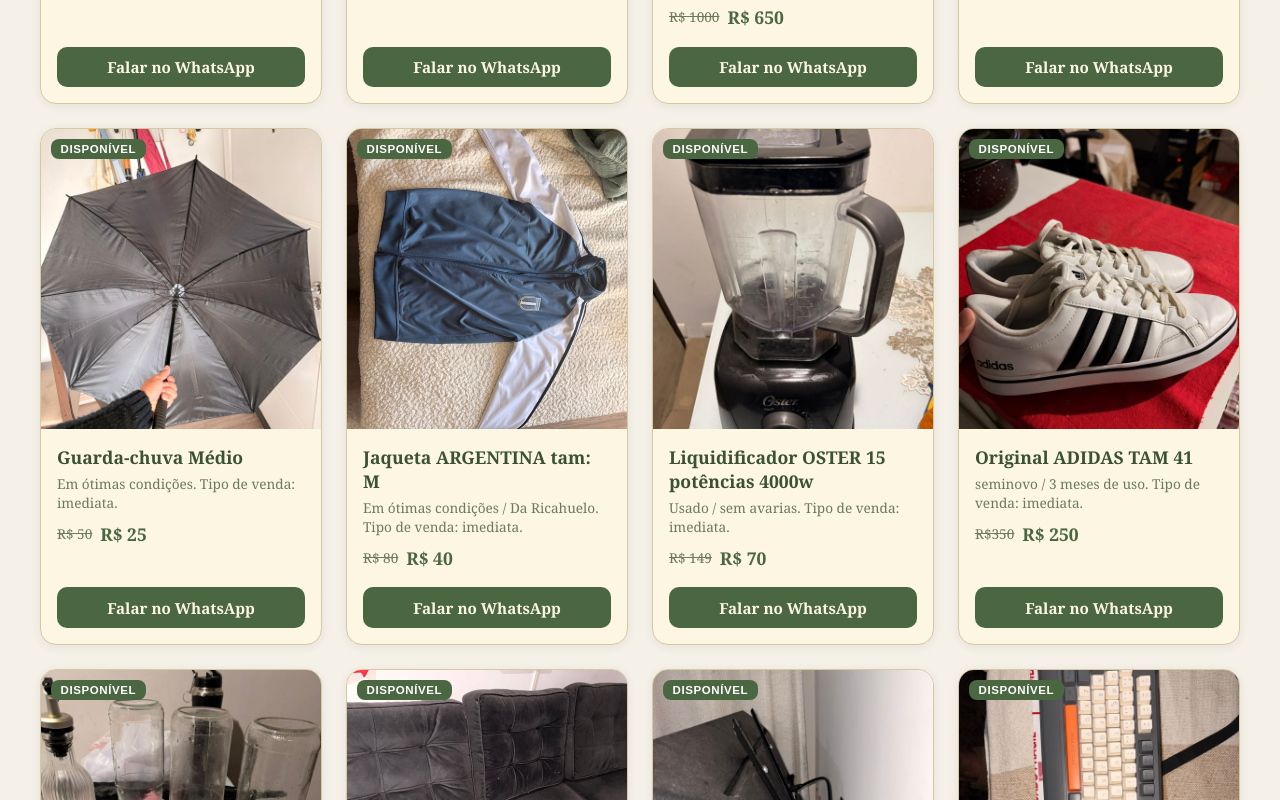
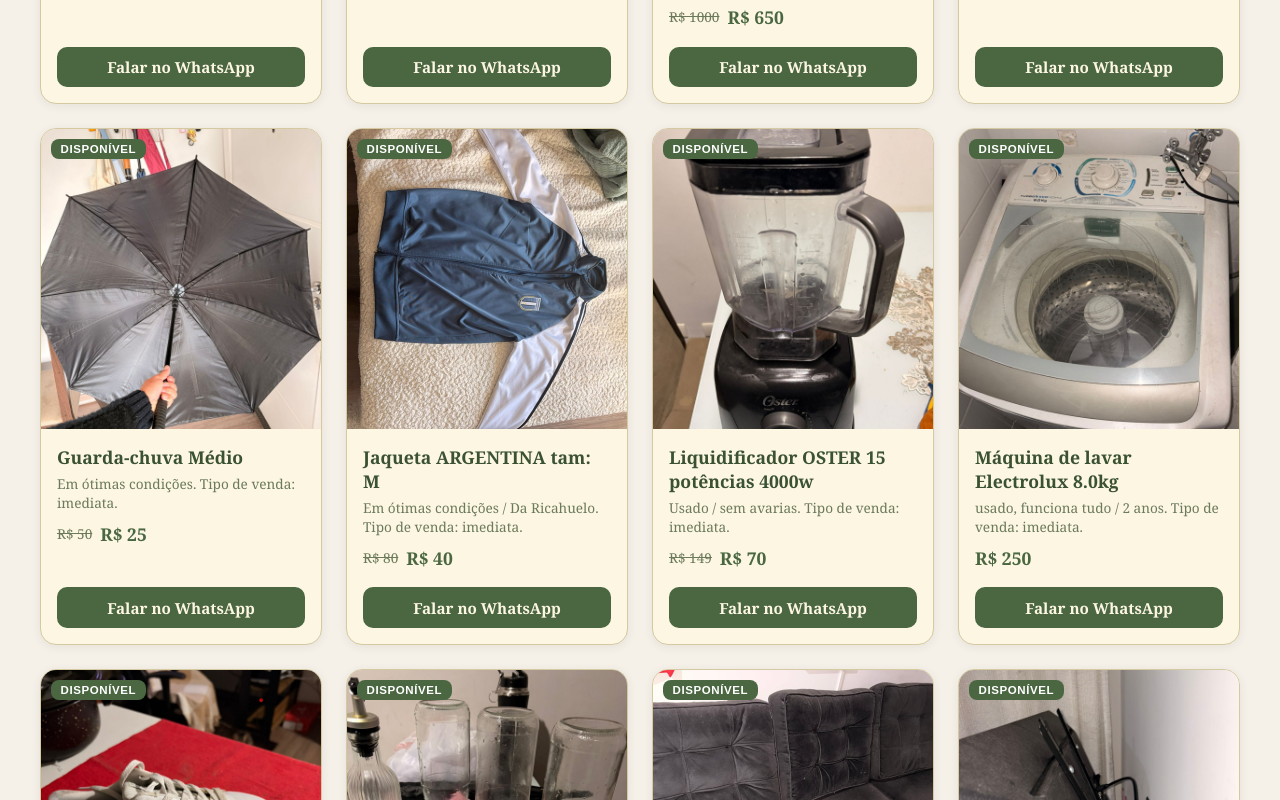
Before and after one commit to Ryaanlucas/bazar, a React (Create React App) app: page / in a window 1280 px wide. Shown: the part 1180-1980 px from the top of the page. Built offline with nearby package versions, Linux system fonts and the light colour scheme.

Commit message:
Update App.js

```diff
--- a/src/App.js
+++ b/src/App.js
@@ -163,7 +163,7 @@ const items = [
   { id: 13, name: "Ventilador WAP 8 Palhetas", description: "seminovo / sem avarias - 9 meses. Tipo de venda: imediata.", originalPrice: "R$ 135", price: "R$ 80", image: "/ventilador.jpeg", tag: "disponível" },
   { id: 14, name: "Fogão Eltrolux 4 bocas com avaria", description: "usado / 1 boca ta com problema e vazando um pouco de gás. Tipo de venda: imediata.", price: "R$ 200", image: "/FOGAO.jpeg", tag: "indisponível", sold: true },
   { id: 15, name: "Original ADIDAS TAM 41", description: "seminovo / 3 meses de uso. Tipo de venda: imediata.", originalPrice: "R$350", price: "R$ 250", image: "/ADIDAS1.jpeg", tag: "disponível" },
-  { id: 16, name: "Máquina de lavar Electrolux 8.0kg", description: "usado, funciona tudo / 2 anos. Tipo de venda: imediata.", price: "R$ 250", image: "/MAQUINA.jpeg", tag: "indisponível", sold: true },
+  { id: 16, name: "Máquina de lavar Electrolux 8.0kg", description: "usado, funciona tudo / 2 anos. Tipo de venda: imediata.", price: "R$ 250", image: "/MAQUINA.jpeg", tag: "disponível"},
   { id: 17, name: "Liquidificador OSTER 15 potências 4000w", description: "Usado / sem avarias. Tipo de venda: imediata.", originalPrice: "R$ 149", price: "R$ 70", image: "/LIQUIDIFICADOR.jpeg", tag: "disponível"},
   { id: 18, name: "Recipientes de vidro + recipiente para azeite", description: "novo / leve os 4. Tipo de venda: imediata!.", price: "R$ Doação", image: "VIDROS.jpeg", tag: "disponível" },
 ];
```
